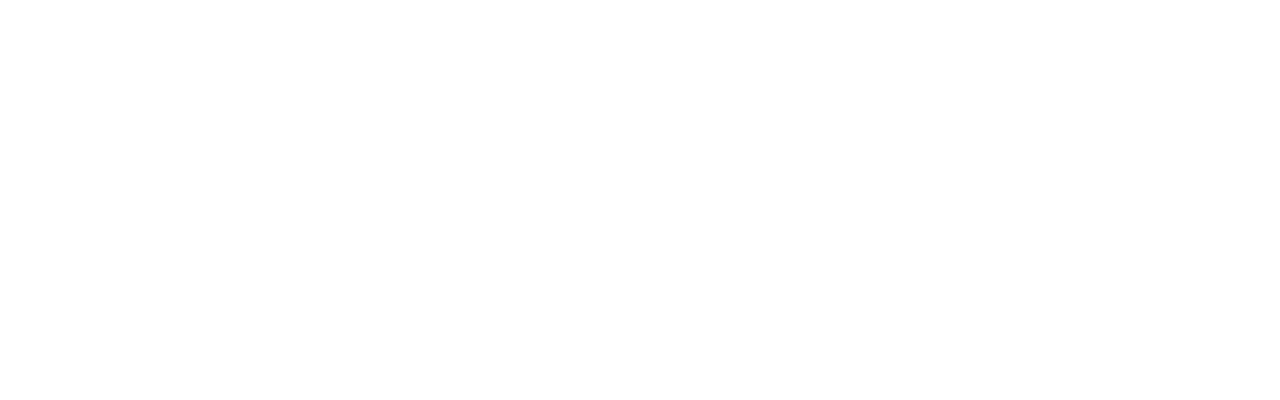
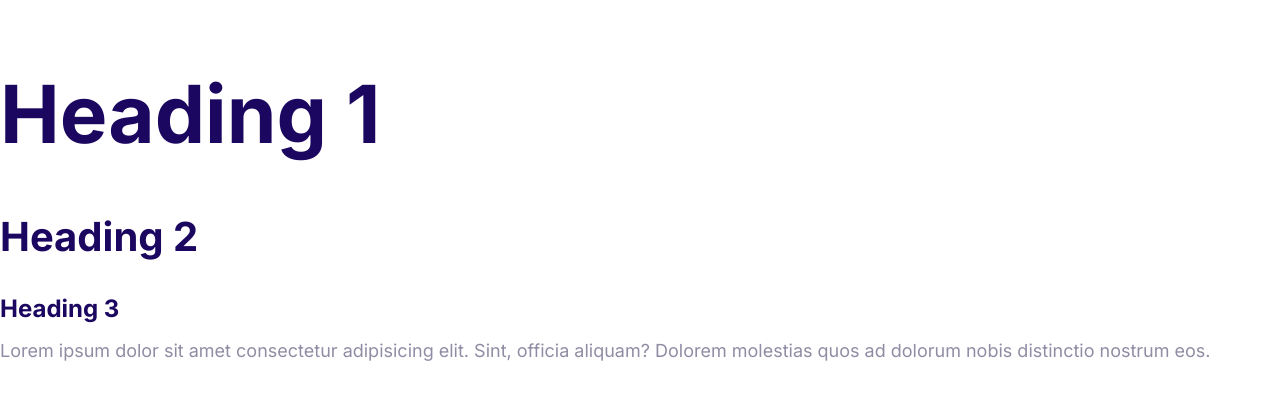
Before and after one commit to Kassa20/Portfolio-website, a plain HTML site: page index.html in a window 1280 px wide. Drawn offline with Linux system fonts and the light colour scheme.

Commit message:
foundation

```diff
--- a/css/styles.css
+++ b/css/styles.css
@@ -1,8 +1,61 @@
-:root
-{
-    --color-primary: #2584ff;
-    --color-secondary: #00d9ff;
-    --color-accent: #ff3400;
-    --color-headings: #1b0760;
-    --color-body: #918ca4;
+:root {
+  --color-primary: #2584ff;
+  --color-secondary: #00d9ff;
+  --color-accent: #ff3400;
+  --color-headings: #1b0760;
+  --color-body: #918ca4;
 }
+
+html {
+  /* 62.5% of 16px = 10px */
+  font-size: 62.5%;
+}
+
+body {
+  font-family: Inter, Arial, Helvetica, sans-serif;
+  color: var(--color-body);
+  line-height: 1.5;
+  font-size: 2.4rem;
+}
+
+h1,
+h2,
+h3 {
+  color: var(--color-headings);
+  margin-bottom: 1rem;
+}
+
+h1 {
+  /* 1x font size of the html element, so 1rem = 16px  */
+  font-size: 7rem;
+}
+
+h2 {
+  font-size: 4rem;
+}
+
+h3 {
+  font-size: 3rem;
+}
+
+p {
+  margin-top: 0;
+}
+
+@media screen and (min-width: 1024px) {
+  body {
+    font-size: 1.8rem;
+  }
+
+  h1 {
+    font-size: 8rem;
+  }
+
+  h2 {
+    font-size: 4rem;
+  }
+
+  h3 {
+    font-size: 2.4rem;
+  }
+}
--- a/index.html
+++ b/index.html
@@ -1,13 +1,25 @@
 <!DOCTYPE html>
 <html lang="en">
-<head>
-  <meta charset="UTF-8">
-  <meta name="viewport" content="width=device-width, initial-scale=1.0">
-  <title>web-</title>
-  <link rel="stylesheet" href="css/normalize.css">
-  <link rel="stylesheet" href="css/styles.css">
-</head>
-<body>
-
-</body>
+  <head>
+    <meta charset="UTF-8" />
+    <meta name="viewport" content="width=device-width, initial-scale=1.0" />
+    <title>web-</title>
+    <link rel="preconnect" href="https://fonts.googleapis.com" />
+    <link rel="preconnect" href="https://fonts.gstatic.com" crossorigin />
+    <link
+      href="https://fonts.googleapis.com/css2?family=Inter:wght@400;700&display=swap"
+      rel="stylesheet"
+    />
+    <link rel="stylesheet" href="css/normalize.css" />
+    <link rel="stylesheet" href="css/styles.css" />
+  </head>
+  <body>
+    <h1>Heading 1</h1>
+    <h2>Heading 2</h2>
+    <h3>Heading 3</h3>
+    <p>
+      Lorem ipsum dolor sit amet consectetur adipisicing elit. Sint, officia
+      aliquam? Dolorem molestias quos ad dolorum nobis distinctio nostrum eos.
+    </p>
+  </body>
 </html>
```
